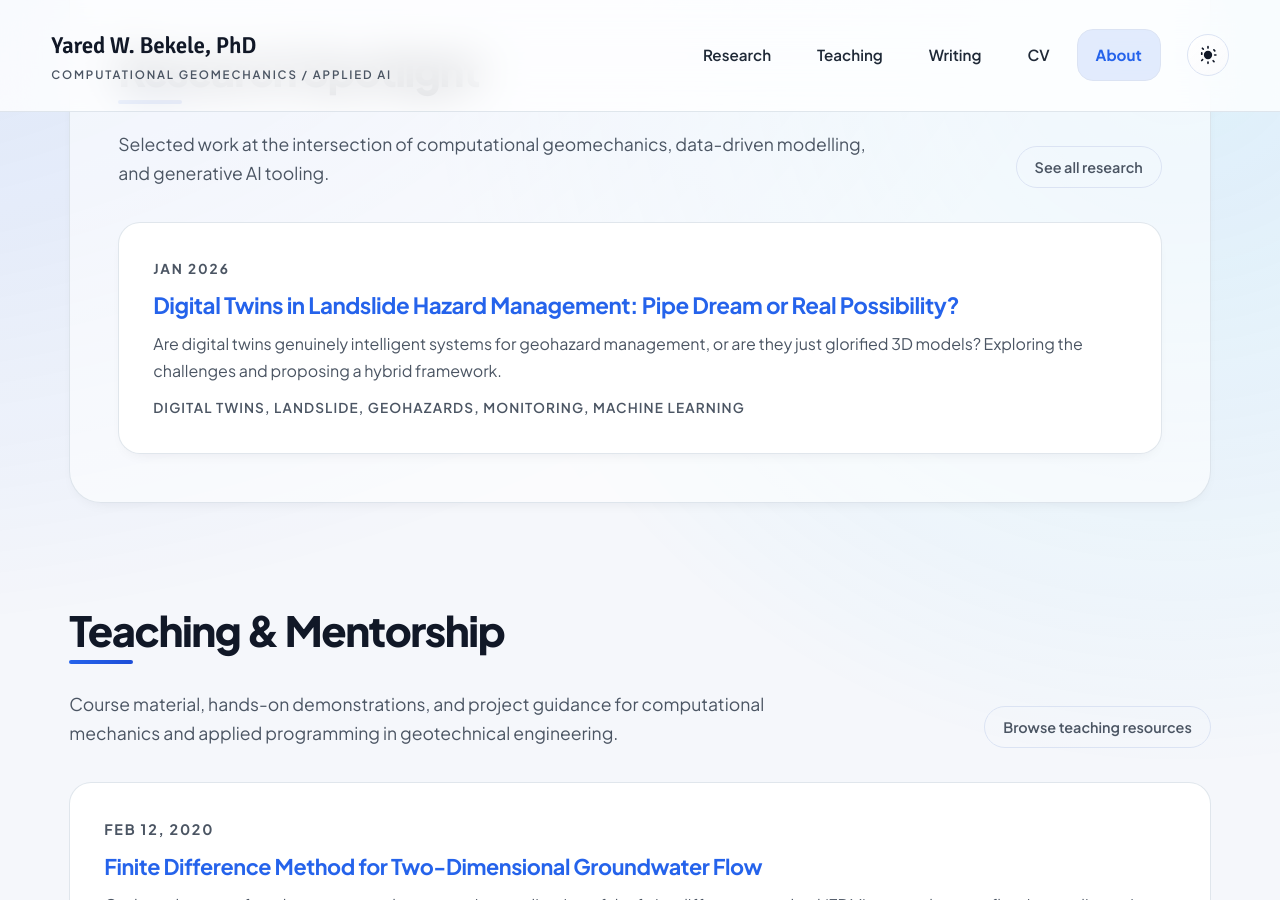
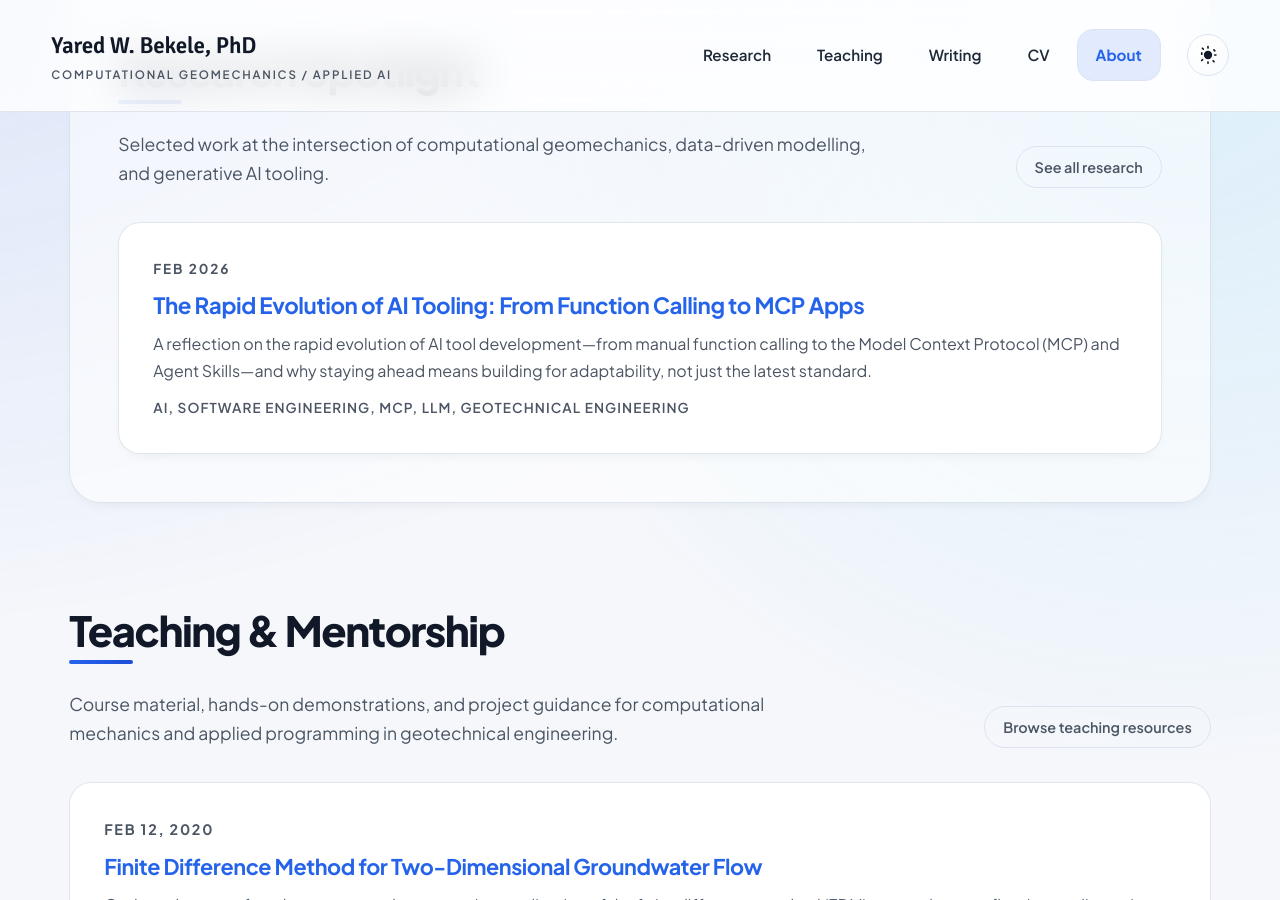
Before and after one commit to yaredwb/yaredwb.github.io, a Jekyll site: the page built from index.md, in a window 1280 px wide and 900 px high, scrolled down 1615 px. Built offline with Jekyll 4.4.1, drawn with Linux system fonts in a browser that asks for light colours; some of the changed lines change nothing that is shown.

Commit message:
Add article on AI tooling evolution + rendering fixes

````diff
--- a/_layouts/default.html
+++ b/_layouts/default.html
@@ -47,6 +47,29 @@
     };
   </script>
   <script src="https://cdn.jsdelivr.net/npm/mathjax@3/es5/tex-mml-chtml.js" id="MathJax-script" async></script>
+
+  <!-- Mermaid.js -->
+  <script type="module">
+    import mermaid from 'https://cdn.jsdelivr.net/npm/mermaid@10/dist/mermaid.esm.min.mjs';
+
+    document.addEventListener('DOMContentLoaded', function() {
+      // Find all code blocks with language-mermaid
+      // Jekyll often adds this class to the outer div
+      const mermaidBlocks = document.querySelectorAll('.language-mermaid');
+
+      mermaidBlocks.forEach(block => {
+        const content = block.innerText || block.textContent;
+        const div = document.createElement('div');
+        div.className = 'mermaid';
+        div.textContent = content;
+        block.parentNode.replaceChild(div, block);
+      });
+
+      mermaid.initialize({ startOnLoad: true });
+    });
+  </script>
+
+
 
   <!-- Theme color for mobile browsers -->
   <meta name="theme-color" content="#3182ce">
@@ -124,18 +147,15 @@
 
   <!-- Performance optimization -->
   <script>
-    // Improve loading performance
-    if ('requestIdleCallback' in window) {
-      requestIdleCallback(function() {
-        // Lazy load non-critical resources
-        const links = document.querySelectorAll('a[href^="http"]');
-        links.forEach(link => {
-          if (!link.getAttribute('target')) {
-            link.setAttribute('rel', 'noopener noreferrer');
-          }
-        });
+    document.addEventListener('DOMContentLoaded', function() {
+      const links = document.querySelectorAll('a');
+      links.forEach(link => {
+        if (link.hostname && link.hostname !== window.location.hostname) {
+          link.setAttribute('target', '_blank');
+          link.setAttribute('rel', 'noopener noreferrer');
+        }
       });
-    }
+    });
   </script>
   <script>
     (function() {
--- /dev/null
+++ b/_research/2026-02-15-ai-tooling-landscape.md
@@ -0,0 +1,71 @@
+---
+layout: post
+title: "The Rapid Evolution of AI Tooling: From Function Calling to MCP Apps"
+date: 2026-02-15
+tags: [AI, Software Engineering, MCP, LLM, Geotechnical Engineering]
+excerpt: "A reflection on the rapid evolution of AI tool development—from manual function calling to the Model Context Protocol (MCP) and Agent Skills—and why staying ahead means building for adaptability, not just the latest standard."
+image: /assets/figs/ai_geotech_evolution.png
+---
+
+![AI Tooling Evolution in Geotechnical Engineering](/assets/figs/ai_tooling_evolution.png)
+
+I develop AI tools for geotechnical engineering, and if there is one constant in this work, it is the blistering pace of change in the developer ecosystem. It is not just the models that are evolving; the very paradigms we use to build with them are shifting beneath our feet.
+
+Reflecting on one of my own project's architecture, asking "how do I connect this LLM to my engineering tools?" has had four different answers in rapid succession. This post explores that evolution, not just as a chronicle of new features, but as a lesson in the fragility of "modern" software engineering in the age of AI.
+
+## My Journey Through The Evolution of AI Tooling
+
+My journey mirrors the industry's maturity curve, moving from low-level manual integrations to high-level, standardized abstractions.
+
+```mermaid
+graph LR
+    subgraph "Phase 1: Specificity"
+    A[Function Calling]
+    end
+    subgraph "Phase 2: Standardization"
+    A --> B[Model Context Protocol]
+    end
+    subgraph "Phase 3: Abstraction"
+    B --> C[Agent Skills]
+    end
+    subgraph "Phase 4: Experience"
+    C --> D[MCP Apps]
+    end
+
+    style A fill:#f9f,stroke:#333,stroke-width:2px
+    style B fill:#bbf,stroke:#333,stroke-width:2px
+    style C fill:#bfb,stroke:#333,stroke-width:2px
+    style D fill:#fbf,stroke:#333,stroke-width:2px
+```
+
+### Function Calling
+
+Creating AI tools initially meant relying on **Function Calling**. This was the "assembly language" era of LLM integration. We wrote manual JSON schemas for every single tool, essentially teaching the model the exact syntax of our APIs. While it was a breakthrough that allowed models to "act," it was incredibly brittle.
+
+The bottleneck wasn't just verbosity; it was tight coupling. The model's ability to call a function was directly tied to the specific phrasing of a prompt and the specific schema of a tool. If the model hallucinated a parameter or if the API changed slightly, the entire workflow broke. We were building fragile pipelines where the "intelligence" was hard-coded into the plumbing.
+
+### Model Context Protocol (MCP)
+
+Then came the [Model Context Protocol (MCP)](https://modelcontextprotocol.io/), introduced by Anthropic in November 2024 and later [donated to the Linux Foundation](https://www.anthropic.com/news/donating-the-model-context-protocol-and-establishing-of-the-agentic-ai-foundation) in December 2025. MCP represented a shift towards an "Operating System" model for AI tools, forcing a pivot from writing custom integrations to building standardized "drivers."
+
+The significance of MCP wasn't just technical; it was structural. It decoupled the *tool* from the *client*. Suddenly, a geotechnical analysis tool didn't need to be written *for* Claude or *for* Gemini specifically. It just needed to speak MCP. This standardization was crucial, but it solved the connectivity problem, not the logic problem. We had a better way to plug things in, but we were still micromanaging how they were used.
+
+### Agent Skills
+
+While MCP was still gaining broad adoption, Anthropic launched [**Agent Skills**](https://docs.anthropic.com/en/docs/agents-and-tools/agent-skills) in October 2025 to solve the logic problem. If MCP represents the tools in a workshop, Agent Skills represent the *craft*. Similar concepts have since been adopted by platforms like GitHub Copilot and VS Code.
+
+The realization here is that standard *workflows*—linear steps like "Step A -> Step B -> Step C"—are too rigid for true intelligence. Geotechnical engineering problems rarely follow a straight line. By defining "Skills" (modular capabilities like "perform slope stability analysis" or "interpret soil test data"), we moved from *imperative* programming to *declarative* intent. We give the agent a toolbox and a goal, and let *it* orchestrate the steps. This shift from "scripting" to "enabling" is perhaps the most profound change in how we build AI applications.
+
+### MCP Apps
+
+Most recently, [**MCP Apps**](https://modelcontextprotocol.io/docs/extensions/apps) have begun to emerge. While the development of MCP Apps is still in its nascent stages, its implications are significant. Throughout each of the above phases, I consistently realized that for specialized domains like geotechnical engineering, a dedicated frontend UI was absolutely necessary because AI chatbots simply lacked the domain-specific requirements needed for complex engineering tasks.
+
+However, MCP Apps challenge this assumption. They turn AI chatbots into dynamic UI interfaces because one can develop UIs for their specific tools that get displayed directly in hosts like Claude, Goose, and VS Code. Suddenly, a dedicated frontend seems unnecessary. A geotechnical engineer doesn't want to describe a soil profile in prose; they want to see it. MCP Apps allow the tool to render that profile right inside the chat window. The "Chatbot" effectively becomes the "App," handling domain-specific interactions without forcing the user to leave the conversation.
+
+## Conclusion: The Trap of "Best Practices"
+
+The lesson from this journey isn't just to adopt MCP or Agent Skills. It is to recognize that today's "standard" is tomorrow's legacy code.
+
+If I had bet everything on the specific syntax of early function calling, my codebase would be obsolete today. The same risk applies to MCP. The actual skill in AI engineering right now isn't mastering a specific toolchain, but building for **adaptability**. We must build modular systems where the "intelligence layer" is loosely coupled to the "application layer."
+
+We don't know what comes after MCP. But we know that if we build rigid, monolithic systems, we won't be able to use it when it arrives. The goal is to build tools that are robust enough to work today, but flexible enough to be reinvented tomorrow.
````
Also changed, not shown: 1 other file.
